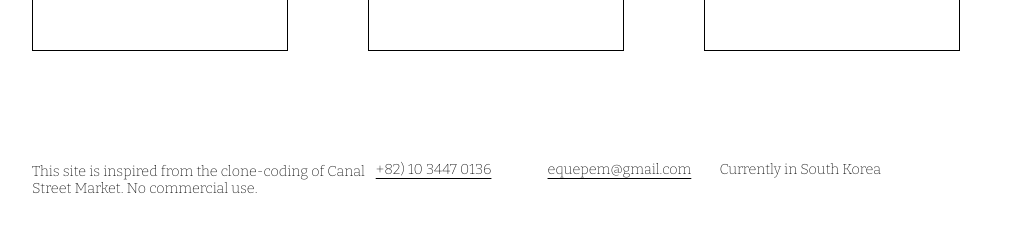
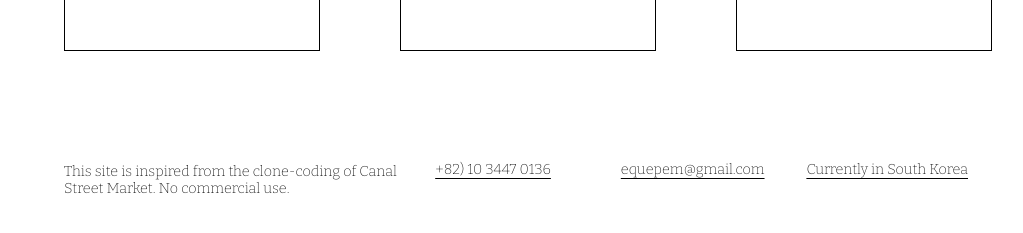
Before and after one commit to SumiSeo/portfolio, a website: page index.html in a window 1280 px wide. Shown: the part 3725-3958 px from the top of the page, without its empty margins (256-1279 px from the left). Drawn offline with nearby package versions, Linux system fonts and the light colour scheme; a web font is replaced by a local one.

Commit message:
add styling to footer

```diff
--- a/src/scss/styles.scss
+++ b/src/scss/styles.scss
@@ -465,7 +465,7 @@ main {
   width: 80%;
   height: 70vh;
   padding: 4rem 3rem;
-  margin-left: 15rem;
+  margin-left: 17rem;
 }
 
 .footer__container {
@@ -531,7 +531,7 @@ main {
   margin-top: 5rem;
   padding: 2rem 0;
   display: grid;
-  grid-template-columns: 2fr 1fr 1fr 1fr 0.4fr;
+  grid-template-columns: 2fr 1fr 1fr 1fr;
   position: relative;
   .footer__box--copy {
     line-height: 1.2;
@@ -546,7 +546,9 @@ main {
     text-underline-position: under;
   }
 
-  span:last-child span {
+  span:last-child {
     text-decoration: line-through;
+    text-decoration: underline;
+    text-underline-position: under;
   }
 }
```
Also changed, not shown: dist/css/styles.css.
